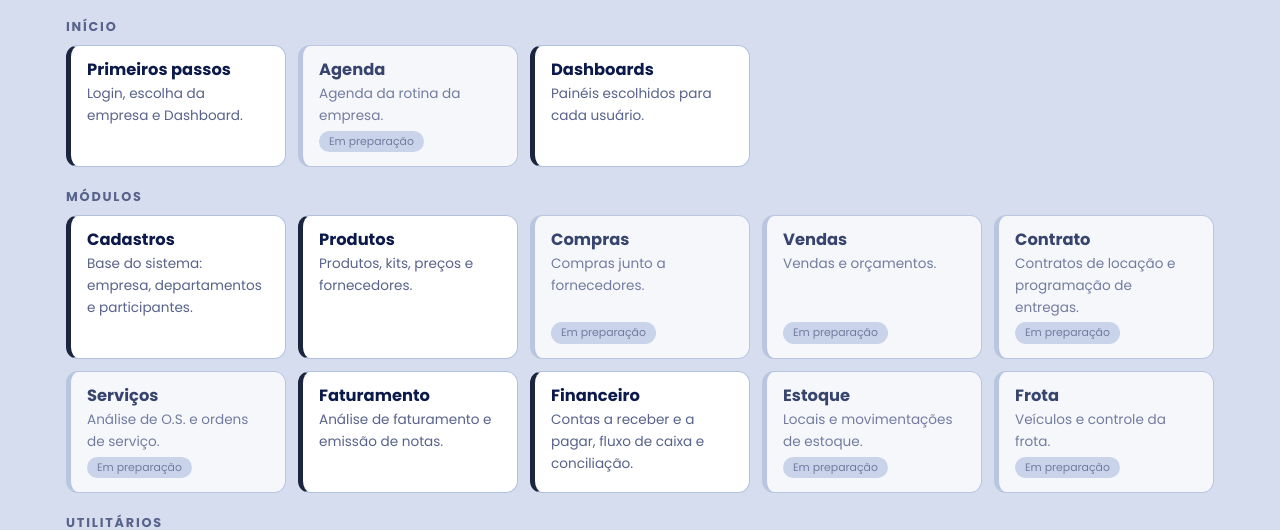
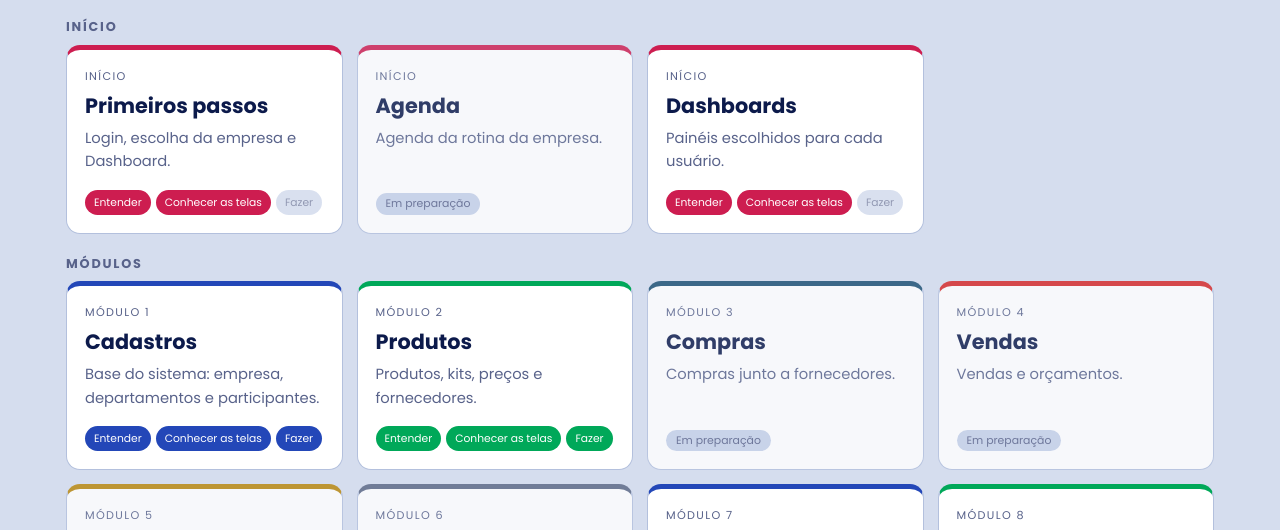
Before and after one commit to simaraadmcomercial-coder/manual-next01, a plain HTML site: page index.html in a window 1280 px wide. Both pictures are taken after a click on the link "Funcionalidade dos menus". Shown: the part 199-729 px from the top of the page. Drawn offline with Linux system fonts and the light colour scheme.

Commit message:
Add files via upload

```diff
--- a/index.html
+++ b/index.html
@@ -104,6 +104,11 @@ details.m>summary,details.full>summary{cursor:pointer;font-weight:600;list-style
 @media(max-width:900px){.navr{flex-wrap:nowrap;overflow-x:auto}}
 .seg{margin:8px 0 18px;--c:var(--navy)}.fields{margin:0;padding-left:22px;display:flex;flex-direction:column;gap:6px}.cap{color:var(--mut);font-size:.9rem;font-weight:500;margin-top:6px}
 .chap h3.lay2{font-size:.8rem;letter-spacing:.1em;text-transform:uppercase;color:var(--red);margin:16px 0 8px}
+.tile .tl{display:flex;flex-direction:column;gap:4px;text-decoration:none;color:inherit}.tile:has(.tl):hover{border-color:var(--red)}
+.tlay{display:flex;gap:6px;flex-wrap:wrap;margin-top:auto;padding-top:10px}.tlay a{font-size:.7rem;padding:4px 11px;border-radius:999px;background:var(--sand);color:var(--mut);text-decoration:none;opacity:.65}.tlay a.on{background:var(--brand);color:#fff;opacity:1}.tlay a:hover{outline:2px solid var(--red)}
+.tiles.cards{grid-template-columns:repeat(auto-fill,minmax(250px,1fr));gap:14px}.mcard .tl h3{font-size:1.3rem;margin:2px 0}.mcard .tl{gap:6px}.mcard.prep{opacity:.82}
+.mcard .tlay a.on{background:var(--c);color:#fff}.mcard .tlay a:hover{outline:2px solid var(--c)}
+.mcard .tl{display:flex;flex-direction:column;gap:6px;text-decoration:none;color:var(--ink)}.mcard .tl:hover h3{color:var(--c)}.mcard .tlay{gap:5px}.mcard .tlay a{padding:4px 9px;font-size:.67rem;white-space:nowrap}
 </style>
 </head>
 <body>
@@ -113,7 +118,7 @@ details.m>summary,details.full>summary{cursor:pointer;font-weight:600;list-style
   <a class="pdf" href="#/imprimir">Versão PDF</a>
 </div><div class="wrap"><nav id="nav" class="navr" aria-label="Seções do manual"></nav></div></header>
 <main id="app" class="wrap"></main>
-<footer class="wrap ver">Manual Next01 · versão 2.5</footer>
+<footer class="wrap ver">Manual Next01 · versão 2.7</footer>
 <script type="module">
 const MODS = [
  {nome:"Comercial", blocks:[
@@ -301,7 +306,7 @@ const LAYERS = [['entender','Entender','ent'],['conhecer','Conhecer a tela','con
 
 // Conteúdo do manual. Para evoluir: preencher CONTENT[id] de cada item do menu.
 // Item: { subs:[{t, path, ent:[texto], nota, img:{src, alt, pins:[[x%, y%, 'Título', 'Explicação']]}, steps:[{t, s:[]}], tips:[]}], feat:[índices de legacy FEATS] }
-const VERSION = '2.5';
+const VERSION = '2.7';
 const SECTIONS = [['quem','Quem somos'],['treino','Treinamento consultivo'],['menus','Funcionalidade dos menus'],['areas','Passo a passo por área'],['faq','Dúvidas frequentes'],['contatos','Contatos'],['chamados','Abra chamados']];
 const AREAS_LIST = [
  {id:'recepcao',t:'1º Contato',d:'Recepcionar o cliente, entender a necessidade e apresentar a solução.'},
@@ -914,7 +919,9 @@ const quemBody = () => `<section class="hero"><img class="logo xl" src="${LOGO}"
 <div class="cols3">${QUEM.cards.map(c => `<div class="block"><h3>${c[0]}</h3><p>${c[1]}</p></div>`).join('')}</div>
 <h2 class="gh">Três etapas até a órbita</h2><div class="cols3">${QUEM.etapas.map(c => `<div class="block"><span class="kicker">${c[0]}</span><h3>${c[1]}</h3><p>${c[2]}</p></div>`).join('')}</div>
 <div class="cta"><h3>Pronto para decolar</h3><p>Fale com a tripulação. Conte o rumo da sua empresa.</p><a href="#/contatos">Ver contatos</a></div>`;
-const menusBody = () => MENU.map(g => `<h2 class="gh">${g.g}</h2><ul class="tiles">${g.items.map(i => `<li><a class="tile ${CONTENT[i.id] ? '' : 'prep'}" href="#/menus/${i.id}"><h3>${i.t}</h3><p>${i.d}</p>${CONTENT[i.id] ? '' : '<span class="bd">Em preparação</span>'}</a></li>`).join('')}</ul>`).join('');
+const CARDCOR = ['#2347B8', '#00A859', '#1B4F72', '#D62828', '#B8860B', '#5B6785'];
+const cardInfo = (g, k) => g.g === 'Módulos' ? { cor: CARDCOR[k % 6], lab: 'Módulo ' + (k + 1) } : { cor: g.g === 'Início' ? '#CD1D50' : g.g === 'Conta' ? '#B8860B' : '#5B6785', lab: g.g };
+const menusBody = () => MENU.map(g => `<h2 class="gh">${g.g}</h2><ul class="tiles cards">${g.items.map((i, k) => { const on = LAYERS3.map(l => layerHTML(i, l[0]) ? l : null); const any = on.some(Boolean); const ci = cardInfo(g, k); return `<li><div class="mcard ${any ? '' : 'prep'}" style="--c:${ci.cor}"><a class="tl" href="#/menus/${i.id}/entender"><span class="mn">${ci.lab}</span><h3>${i.t}</h3><p>${i.d}</p></a>${any ? `<div class="tlay">${LAYERS3.map((l, n) => `<a class="${on[n] ? 'on' : ''}" href="#/menus/${i.id}/${l[0]}">${l[1]}</a>`).join('')}</div>` : '<span class="bd">Em preparação</span>'}</div></li>`; }).join('')}</ul>`).join('');
 const head = (t, d) => `<div class="mhead"><h1>${t}</h1>${d ? `<p>${d}</p>` : ''}</div>`;
 
 /* ---------- páginas ---------- */
```
Also changed, not shown: CHANGELOG.md.
